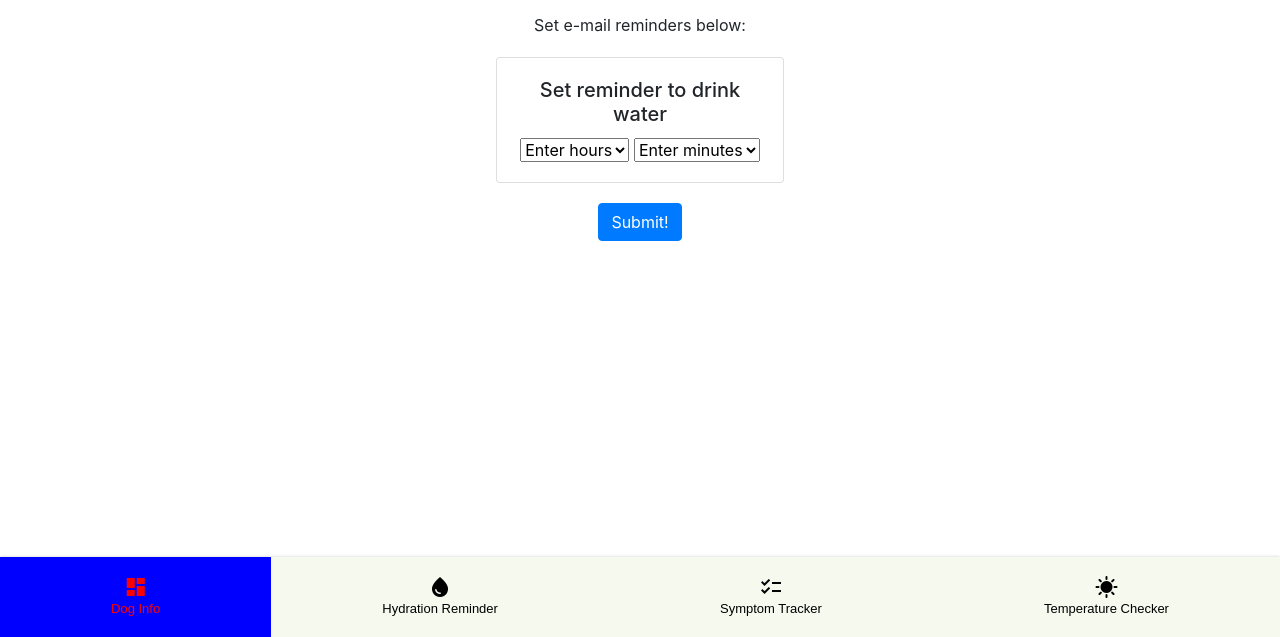
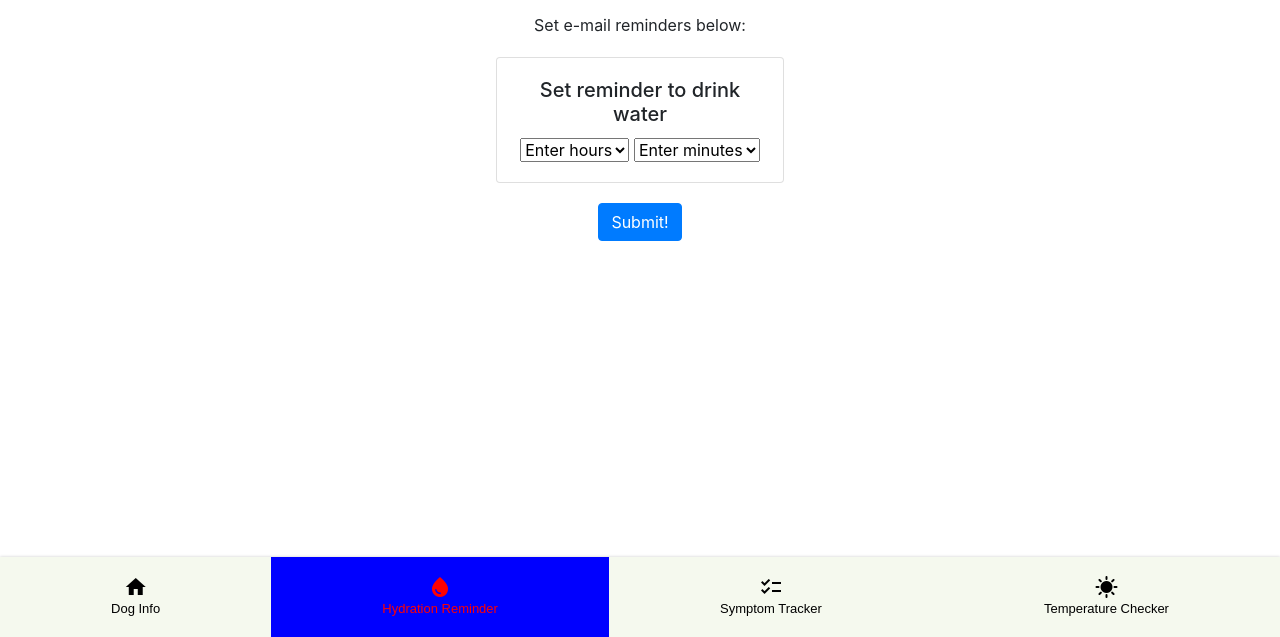
Before and after one commit to OJeun/1800_202310_DTC02, a plain HTML site: page hydration.html in a window 1280 px wide. Shown: the part 163-800 px from the top of the page. Drawn offline with nearby package versions, Linux system fonts and the light colour scheme.

Commit message:
added home

```diff
--- a/hydration.html
+++ b/hydration.html
@@ -11,7 +11,7 @@
     integrity="sha384-Gn5384xqQ1aoWXA+058RXPxPg6fy4IWvTNh0E263XmFcJlSAwiGgFAW/dAiS6JXm" crossorigin="anonymous">
     <script src="https://ajax.googleapis.com/ajax/libs/jquery/3.5.1/jquery.min.js"></script>
     <style>
-      #homepage {
+      #hydration {
           background-color: blue;
           color: red;
       }
--- a/text/footer.html
+++ b/text/footer.html
@@ -12,10 +12,10 @@
     <nav class="bottomNav">
 
         <a onclick="changeColor()" href="main.html" class="nav__link" id="homepage">
-            <i class="material-icons nav__icon ">dashboard</i>
+            <i class="material-icons nav__icon">home</i>
             <span class="nav__text">Dog Info</span>
         </a>
-        <a onclick="changeColor()" href="hydration.html" class="nav__link">
+        <a onclick="changeColor()" href="hydration.html" class="nav__link" id="hydration">
             <i class="material-icons nav__icon">water_drop</i>
             <span class="material-symbols-outlined">Hydration Reminder</span>
         </a>
```
